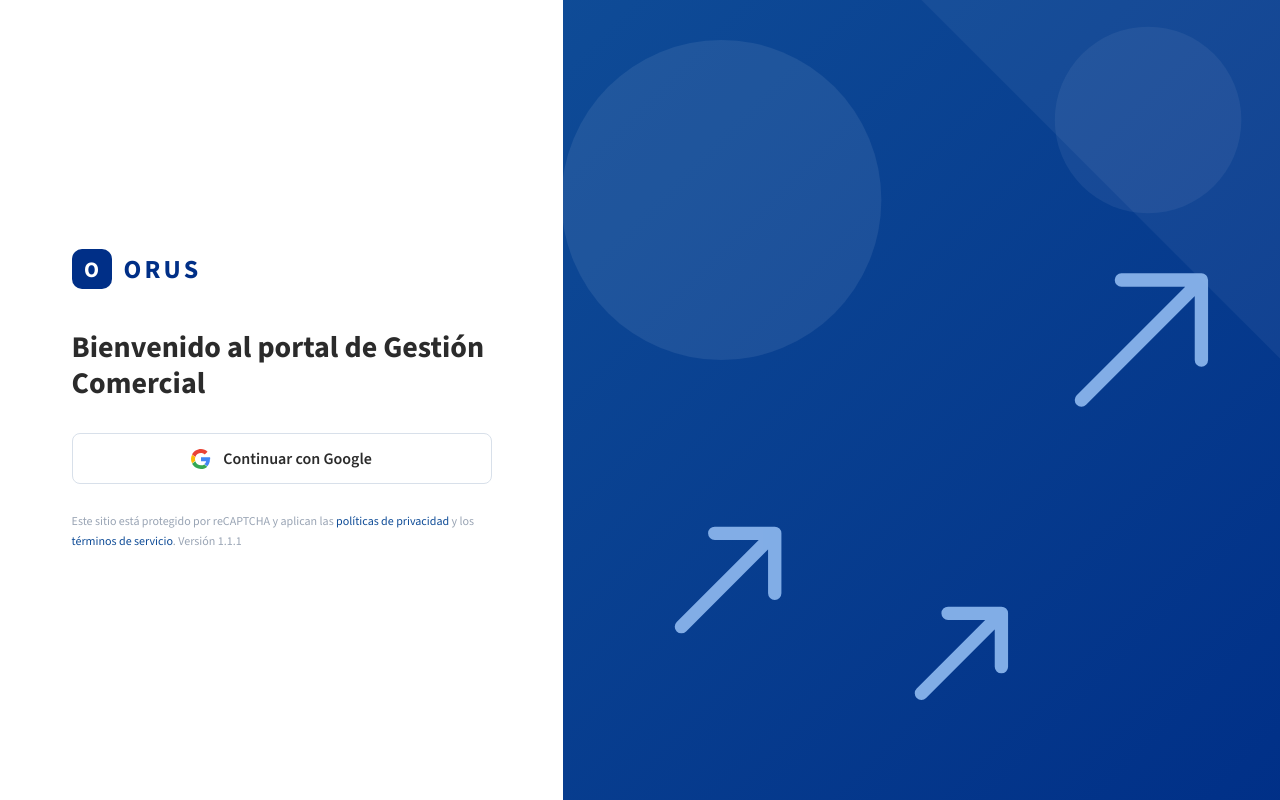
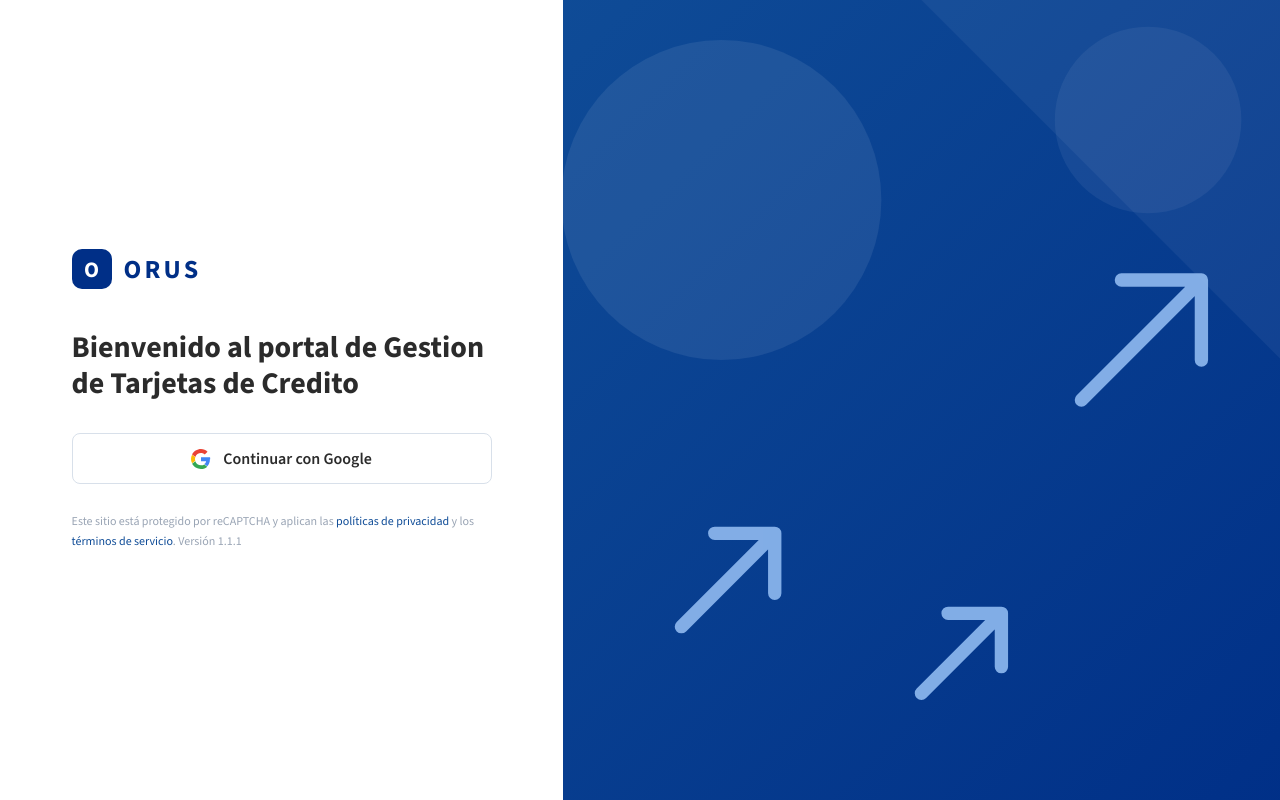
Before and after one commit to ThomasJuti/BancaEmpresasFrontend, an Angular app: page /login in a window 1280 px wide. Built offline with nearby package versions, Linux system fonts and the light colour scheme.

Commit message:
Fix: title

```diff
--- a/src/app/features/auth/components/login/login.component.html
+++ b/src/app/features/auth/components/login/login.component.html
@@ -6,7 +6,7 @@
         <span class="brand-name">ORUS</span>
       </div>
 
-      <h1 class="login-title">Bienvenido al portal de Gestión Comercial</h1>
+      <h1 class="login-title">Bienvenido al portal de Gestion de Tarjetas de Credito</h1>
 
       <button
         type="button"
```
